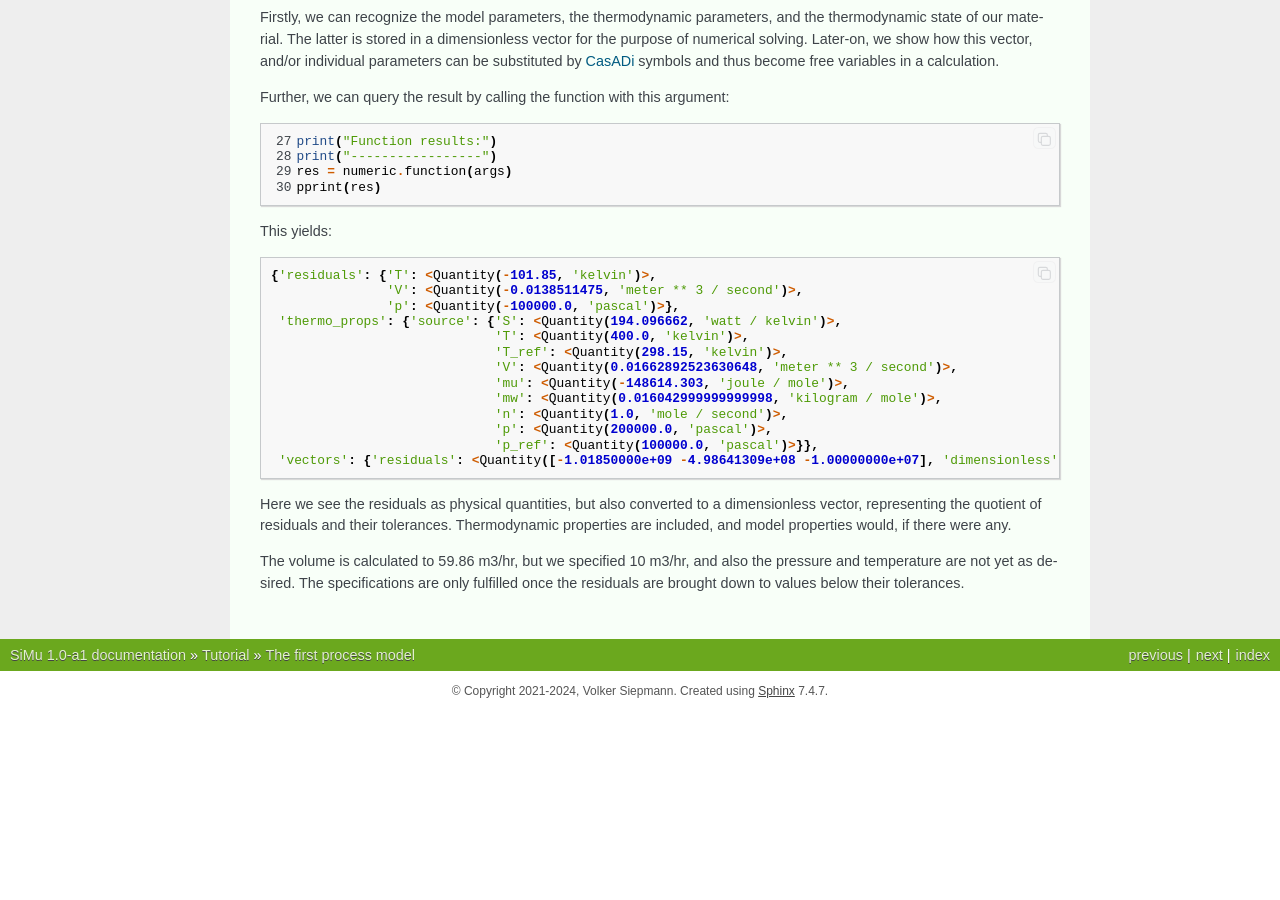
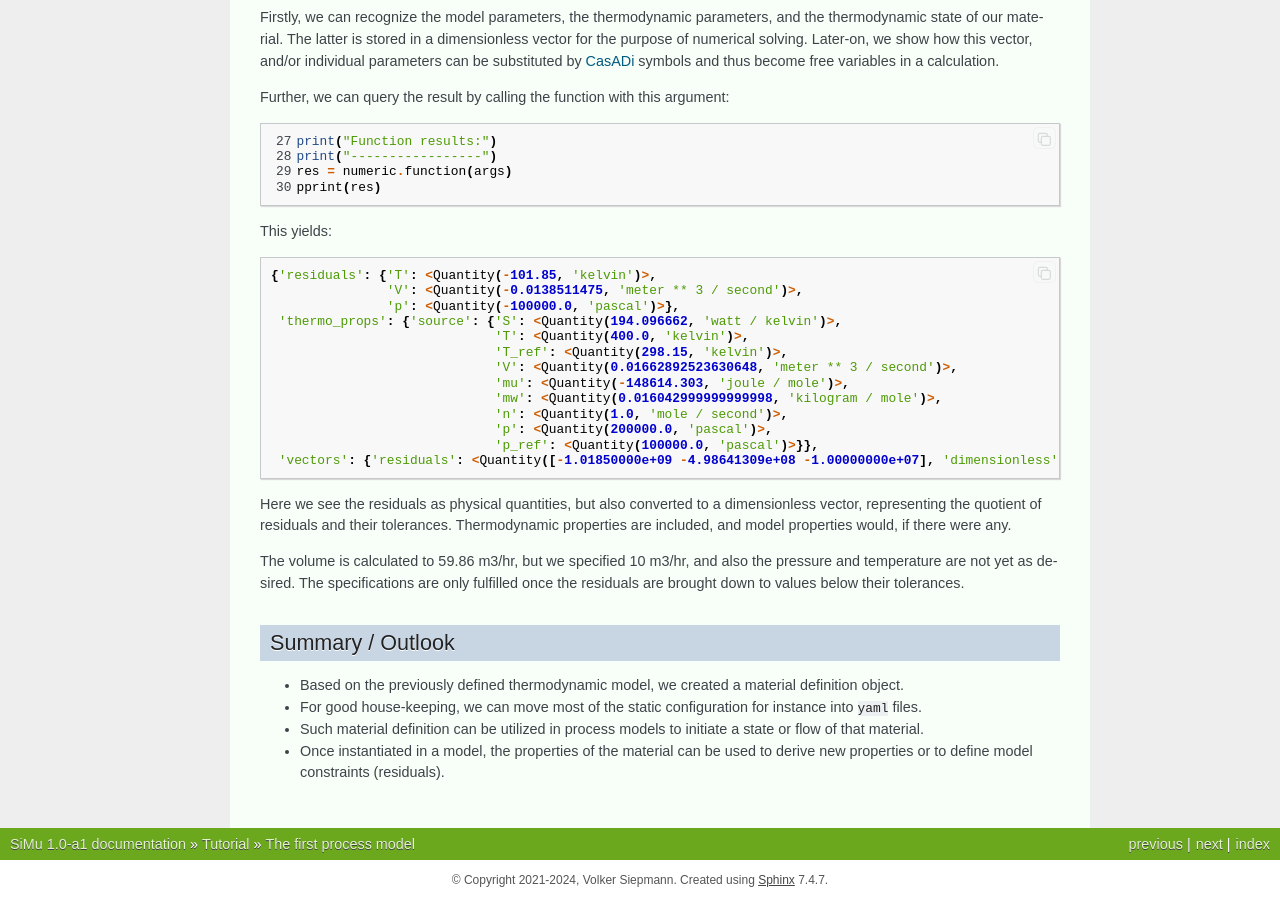
Before and after one commit to VolkerSiep/SigmaMu, a Sphinx documentation site: the page built from doc/source/tutorial/first_models.rst, in a window 1280 px wide and 900 px high, scrolled down 4338 px. Built offline with Sphinx 7.4.7, drawn with Linux system fonts in a browser that asks for light colours; pages that are not in the unit, such as notebooks, are missing from menus; before the commit the page ends 5049 px from its top, so only the background shows below that.

Commit message:
finalise documentation to the current stage

```diff
--- a/doc/source/conf.py
+++ b/doc/source/conf.py
@@ -104,3 +104,14 @@ rst_prolog = r"""
 .. |m3| replace:: m\ :sup:`3`
 .. |degC| replace:: °C
 """
+rst_epilog = r"""
+.. _pytest: https://docs.pytest.org/
+.. _CasADi: https://web.casadi.org
+.. _NumPy: https://numpy.org/
+.. _SciPy: https://scipy.org/
+.. _Pint: https://pint.readthedocs.io
+.. _PyYAML: https://pyyaml.org/
+.. _Sphinx: https://www.sphinx-doc.org
+.. _sphinxcontrib-bibtex: https://github.com/mcmtroffaes/sphinxcontrib-bibtex
+.. _Matplotlib: https://matplotlib.org/
+"""
--- a/doc/source/tutorial/create_thermo_frame.rst
+++ b/doc/source/tutorial/create_thermo_frame.rst
@@ -192,7 +192,7 @@ Parts of the above might seem cumbersome for this *application*, but we are off
 
 - Collect thermodynamic parameters in :class:`simu.ThermoStore` objects that can be shared among multiple models of different types.
 - Add the calculation of more (derived) physical properties in the thermodynamic models.
-- Create :class:`simu.Material` class objects as a glue towards the actual purpose: process modelling -- finally.
+- Create :class:`simu.MaterialDefinition` class objects as a glue towards the actual purpose: process modelling -- finally.
 
 .. important::
     The entire setup of thermodynamic models including material definitions is common for all projects dealing with the same type of process. This can be developed and maintained even in a separate repository, available and encapsulated within the authoring organization. This approach assures
--- a/doc/source/tutorial/first_models.rst
+++ b/doc/source/tutorial/first_models.rst
@@ -162,3 +160,10 @@ This yields::
 Here we see the residuals as physical quantities, but also converted to a dimensionless vector, representing the quotient of residuals and their tolerances. Thermodynamic properties are included, and model properties would, if there were any.
 
 The volume is calculated to 59.86 m3/hr, but we specified 10 m3/hr, and also the pressure and temperature are not yet as desired. The specifications are only fulfilled once the residuals are brought down to values below their tolerances.
+
+Summary / Outlook
+-----------------
+- Based on the previously defined thermodynamic model, we created a material definition object.
+- For good house-keeping, we can move most of the static configuration for instance into ``yaml`` files.
+- Such material definition can be utilized in process models to initiate a state or flow of that material.
+- Once instantiated in a model, the properties of the material can be used to derive new properties or to define model constraints (residuals).
--- a/doc/source/tutorial/tutorial.rst
+++ b/doc/source/tutorial/tutorial.rst
@@ -8,3 +8,4 @@ Tutorial
 
    create_thermo_frame
    first_models
+   solving_models
```
Also changed, not shown: other parts of doc/source/tutorial/first_models.rst (+0 -2 lines), doc/source/getting_started.rst (+0 -11 lines), doc/source/tutorial/solving_models.rst (added, +9 -0 lines).
